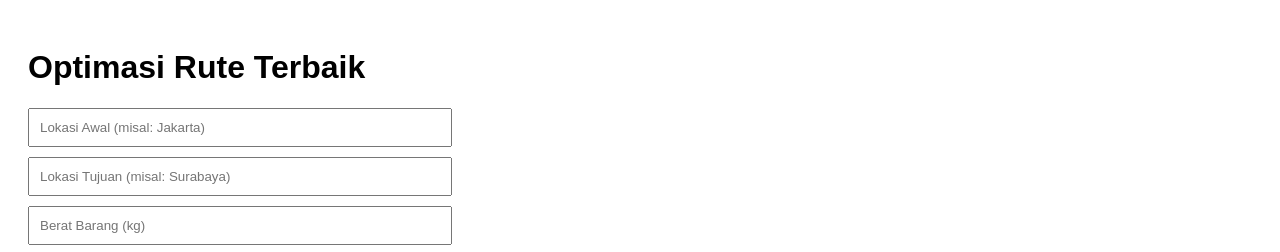
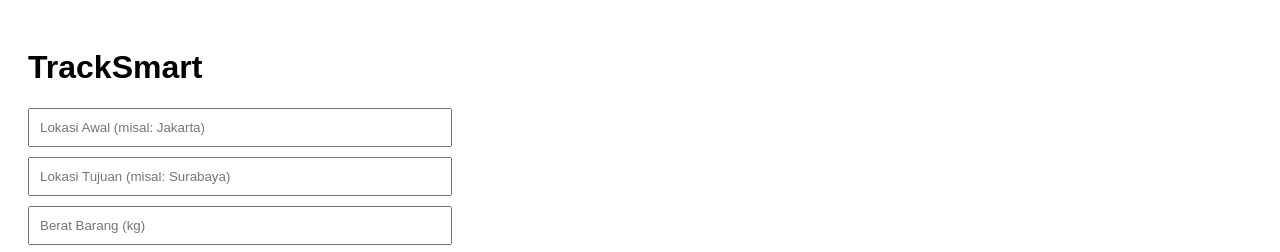
Before and after one commit to rifqyarch/TrackSmart, a plain HTML site: page index.html in a window 1280 px wide. Shown: the top 252 px of the page. Drawn offline with nearby package versions, Linux system fonts and the light colour scheme.

Commit message:
index.html

```diff
--- a/index.html
+++ b/index.html
@@ -2,16 +2,17 @@
 <html lang="id">
 <head>
   <meta charset="UTF-8">
-  <title>Optimasi Rute Terbaik</title>
+  <title>TrackSmart</title> <!-- Ganti Judul -->
 
-  <!-- ✅ Tambahkan Favicon -->
-  <link rel="icon" type="image/png" href="logooptimasirute.png">
+  <!-- ✅ Favicon -->
+  <link rel="icon" type="image/png" href="logooptimasirute.png" />
 
+  <!-- CSS -->
   <link rel="stylesheet" href="style.css">
   <link rel="stylesheet" href="https://unpkg.com/leaflet/dist/leaflet.css" />
 </head>
 <body>
-  <h1>Optimasi Rute Terbaik</h1>
+  <h1>TrackSmart</h1> <!-- Ganti Header -->
 
   <input type="text" id="start" placeholder="Lokasi Awal (misal: Jakarta)">
   <input type="text" id="end" placeholder="Lokasi Tujuan (misal: Surabaya)">
@@ -22,6 +23,7 @@
   <div id="info"></div>
   <div id="map"></div>
 
+  <!-- JS -->
   <script src="https://unpkg.com/leaflet/dist/leaflet.js"></script>
   <script src="script.js"></script>
 </body>
```
